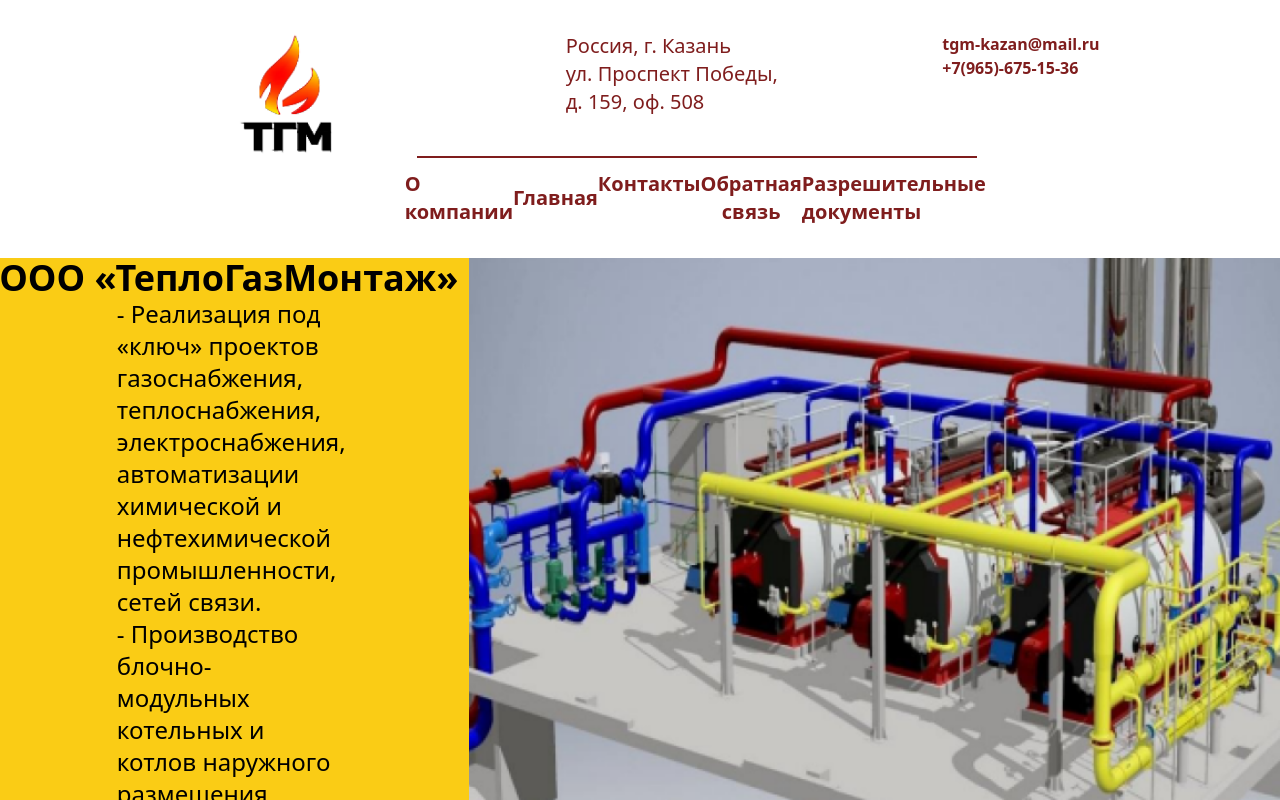
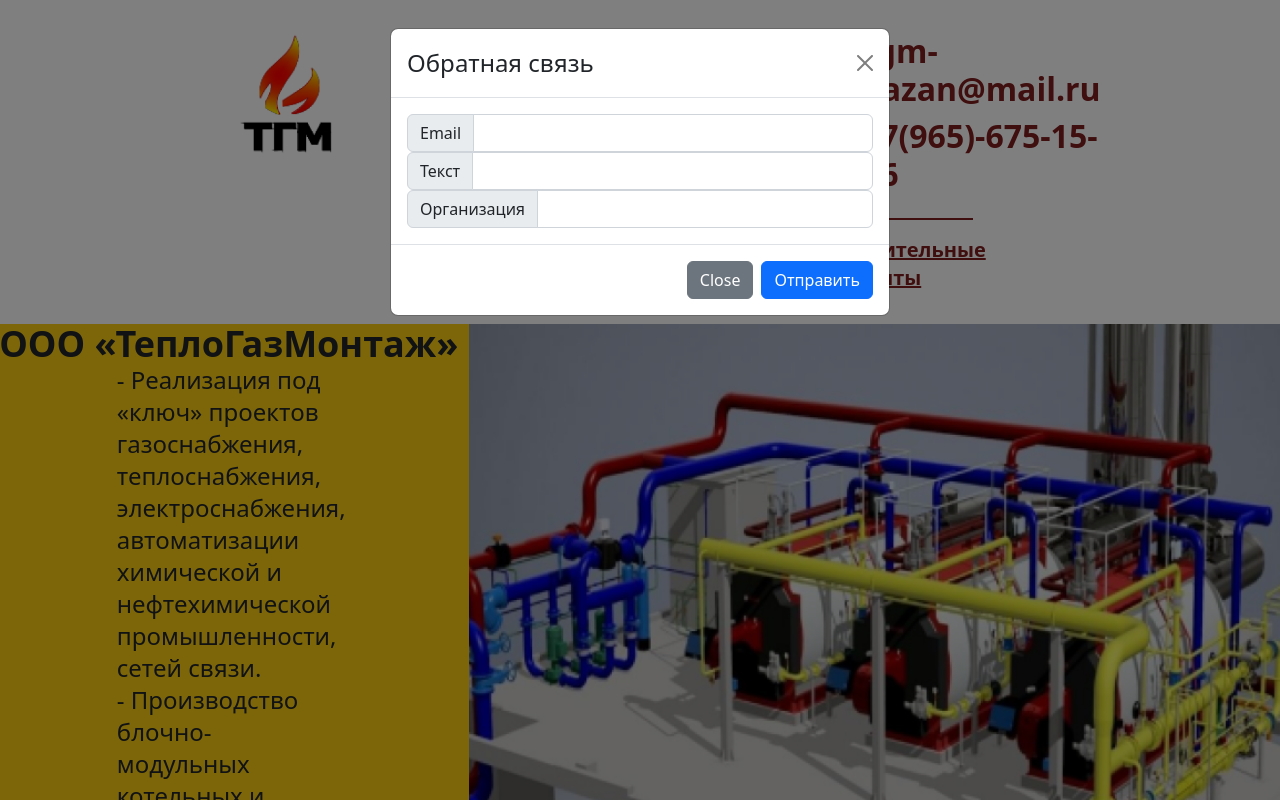
Before and after one commit to nikit0316/ReactProj, a React (Create React App) app in the folder heathouse/: page / in a window 1280 px wide. Both pictures are taken after a click on the button "Обратная связь". Shown: the top 800 px of the page. Built offline with nearby package versions, Linux system fonts and the light colour scheme; the HTML template or start-up script is replaced by a standard one.

Commit message:
email form sending

```diff
--- a/heathouse/package.json
+++ b/heathouse/package.json
@@ -6,7 +6,9 @@
     "@testing-library/jest-dom": "^5.16.5",
     "@testing-library/react": "^13.4.0",
     "@testing-library/user-event": "^13.5.0",
+    "bootstrap": "^5.2.3",
     "react": "^18.2.0",
+    "react-bootstrap": "^2.7.0",
     "react-dom": "^18.2.0",
     "react-responsive-carousel": "^3.2.23",
     "react-scripts": "5.0.1",
--- a/heathouse/public/index.html
+++ b/heathouse/public/index.html
@@ -25,11 +25,11 @@
       Learn how to configure a non-root public URL by running `npm run build`.
     -->
     <title>React App</title>
-  </head>
-  <body>
     <script src=
     "https://smtpjs.com/v3/smtp.js">
   </script>
+  </head>
+  <body>
     <noscript>You need to enable JavaScript to run this app.</noscript>
     <div id="root"></div>
     <!--
--- a/heathouse/src/components/Button.jsx
+++ /dev/null
@@ -1,32 +0,0 @@
-import React from "react";
-
-/*const HeaderButtons = props => {
-    return(
-        <button
-        onClick={props.openPDF}
-        id={props.value}>
-        <div
-            id={props.value}
-            className="text-red-900 text-xl font-bold w-full">
-            {props.text}
-        </div>
-
-        </button>
-    )
-}
-
-export default HeaderButtons; */
-
-export default function Button(props) {
-    return(
-        <button
-            onClick = {props.openPDF}
-            src = {props.pdf}
-            className ="text-red-900 text-xl font-bold"
-        >
-                <div>
-                    {props.text}
-                </div>
-        </button>
-    )
-}
--- /dev/null
+++ b/heathouse/src/components/Form.jsx
@@ -0,0 +1,30 @@
+import React, { useState } from 'react'
+
+const Form = (props) => {
+    const [email, setEmail] = useState('');
+
+    const handleEmailChange = (event) => {
+        setEmail(event.target.value);
+    }
+
+    const sendEmail = () => {
+        Email.send({
+          Host : "smtp.elasticemail.com",
+          Username : "treskov-1@mail.ru",
+          Password : "52D591428F30B65875CAC6A30A76E36DFD6D",
+          To : 'treskov-1@mail.ru',
+          From : "misterreskov@gmail.com",
+          Subject : "This is the subject",
+          Body : "And this is the body"
+      }).then(
+        message => alert(message)
+      );
+    }
+    return (
+        <form>
+            <label for="email">Введите свой Email </label>
+            <input type="text" name="email" id="email" onChange={handleEmailChange} value={email} required></input>
+            <button onClick={sendEmail}>Отправить</button>
+        </form>
+    );
+}
--- a/heathouse/src/components/Header.jsx
+++ b/heathouse/src/components/Header.jsx
@@ -1,26 +1,45 @@
-import React from "react";
+import React, {useState} from "react";
 import image from "../icons/Rectangle4.png";
 import pdf1 from "../icons/about.pdf";
 import pdf2 from "../icons/contacts.pdf";
 import pdf3 from "../icons/documents.pdf";
-import Block from "./Block";
-import Button from "./Button";
+import { Modal, Button, InputGroup, Form } from 'react-bootstrap';
+import 'bootstrap/dist/css/bootstrap.min.css';
 
 const Header = () => {
+  const [show, setShow] = useState(false);
+  const [email, setEmail] = useState('');
+  const [text, setText] = useState('');
+  const [organisation, setOrganistaion] = useState('');
 
+const handleChangeOrganisation = (event) => {
+  setOrganistaion(event.target.value);
+}
+  const handleChangeEmail = (event) => {
+    setEmail(event.target.value)
+  }
+  const handleChangeText = (event) => {
+    setText(event.target.value)
+  }
+  const handleClose = () => setShow(false);
+  const handleShow = () => setShow(true);
   const sendEmail = () => {
+    console.log('Sup')
     Email.send({
       Host : "smtp.elasticemail.com",
       Username : "treskov-1@mail.ru",
       Password : "52D591428F30B65875CAC6A30A76E36DFD6D",
       To : 'treskov-1@mail.ru',
       From : "misterreskov@gmail.com",
-      Subject : "This is the subject",
-      Body : "And this is the body"
+      Subject : organisation,
+      Body : "Email фирмы: " + email + " Запрос по обратной связи: " + text
   }).then(
     message => alert(message)
+    .then(
+      handleClose
+    )
   );
-  }
+}
   return (
     <div className="flex justify-around ml-8 my-8">
       <div className="w-1/6">
@@ -45,13 +64,46 @@
           <div className="bg-red-900 h-0.5 m-3 mt-10"></div>
           <div className="flex justify-between">
           <a className ="text-red-900 text-xl font-bold" href={pdf1} target = "_blank" rel="noreferrer">О компании </a>
-            <button onClick={sendEmail}> <text className="text-red-900 text-xl font-bold">Главная</text> </button>
+            <button> <text className="text-red-900 text-xl font-bold">Главная</text> </button>
             <a className ="text-red-900 text-xl font-bold" href={pdf2} target = "_blank" rel="noreferrer">Контакты </a>
-            <button> <text className="text-red-900 text-xl font-bold">Обратная связь</text> </button>
+            <button onClick={handleShow}> <text className="text-red-900 text-xl font-bold">Обратная связь</text> </button>
             <a className ="text-red-900 text-xl font-bold" href={pdf3} target = "_blank" rel="noreferrer">Разрешительные документы</a>
           </div>
         </div>
       </div>
+      <Modal show={show} onHide={handleClose}>
+        <Modal.Header closeButton>
+          <Modal.Title>Обратная связь</Modal.Title>
+        </Modal.Header>
+        <Modal.Body>
+          <InputGroup>
+          <InputGroup.Text id="inputGroup-sizing-default">Email</InputGroup.Text>
+          <Form.Control aria-label="email"
+          aria-describedby="inputGroup-sizing-default" onChange={handleChangeEmail} value={email}>
+          </Form.Control>
+          </InputGroup>
+          <InputGroup>
+          <InputGroup.Text id="inputGroup-sizing-default">Текст</InputGroup.Text>
+          <Form.Control aria-label="email"
+          aria-describedby="inputGroup-sizing-default" onChange={handleChangeText} value={text}>
+          </Form.Control>
+          </InputGroup>
+          <InputGroup>
+          <InputGroup.Text id="inputGroup-sizing-default">Организация</InputGroup.Text>
+          <Form.Control aria-label="email"
+          aria-describedby="inputGroup-sizing-default" onChange={handleChangeOrganisation} value={organisation}>
+          </Form.Control>
+          </InputGroup>
+          </Modal.Body>
+        <Modal.Footer>
+          <Button variant="secondary" onClick={handleClose}>
+            Close
+          </Button>
+          <Button variant="primary" onClick={sendEmail}>
+            Отправить
+          </Button>
+        </Modal.Footer>
+      </Modal>
     </div>
   );
 };
```
Also changed, not shown: 1 other file (tests, documents, lock files or other folders).
